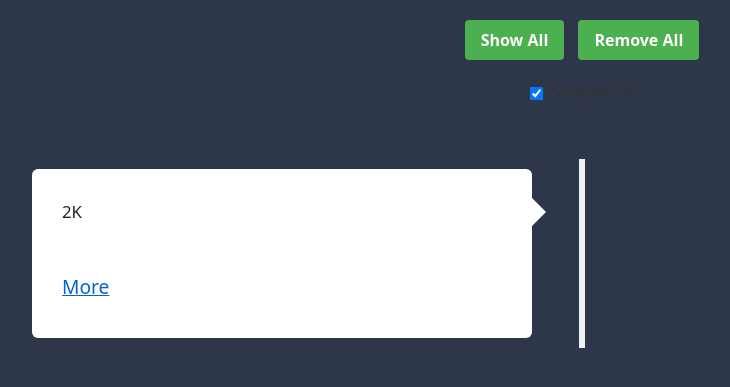
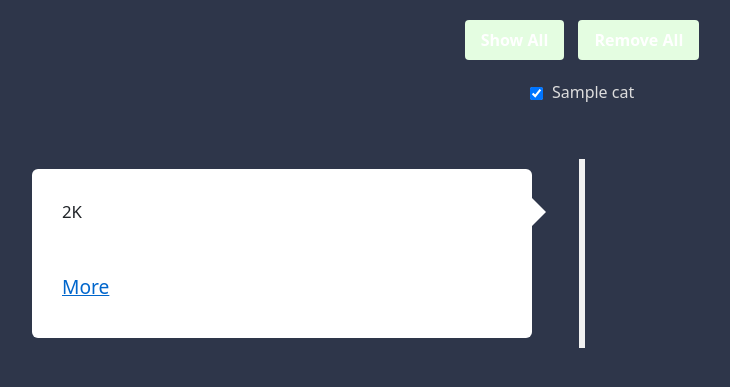
Before and after one commit to MatthewShell1/history, a PHP site: page /timeline.php in a window 1280 px wide. Shown: the top 387 px of the page, without its empty margins (58-788 px from the left). Run offline with PHP 8.4, Linux system fonts and the light colour scheme; tables that the repository leaves empty or names only in its code hold one stand-in row (values such as "Sample post"); some libraries are stand-ins or nearby versions.

Commit message:
Cosmetic improvements to timeline.php

```diff
--- a/timeline.php
+++ b/timeline.php
@@ -27,7 +27,7 @@ $catResult = $conn->query($catSql);
   .filter-options button {
     padding: 8px 16px;
     margin: 0 5px;
-    background-color: #4CAF50;
+    background-color: #E4FDE1;
     color: white;
     border: none;
     border-radius: 4px;
@@ -48,8 +48,8 @@ $catResult = $conn->query($catSql);
 
   .checkbox-group label {
     margin: 5px 10px;
-    color: #333;
-    font-weight: 500;
+    color: #ddd;
+    font-weight: 400;
   }
 
   .checkbox-group input[type="checkbox"] {
```
